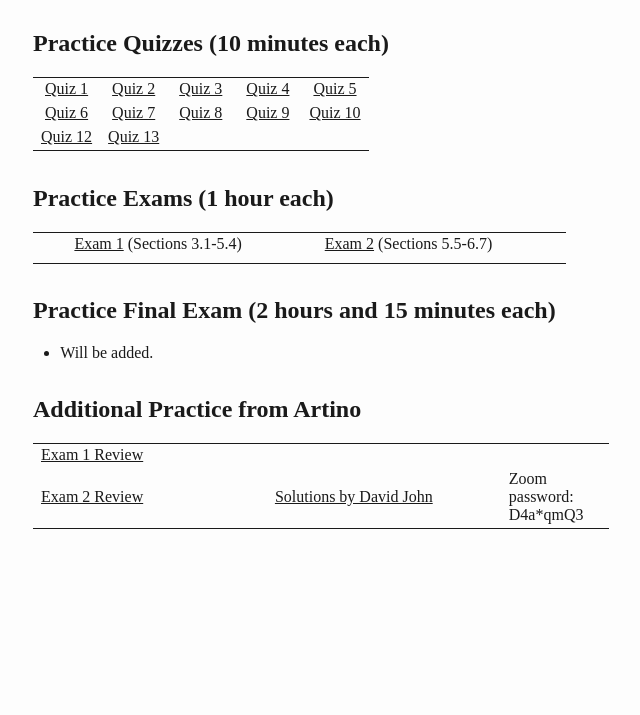
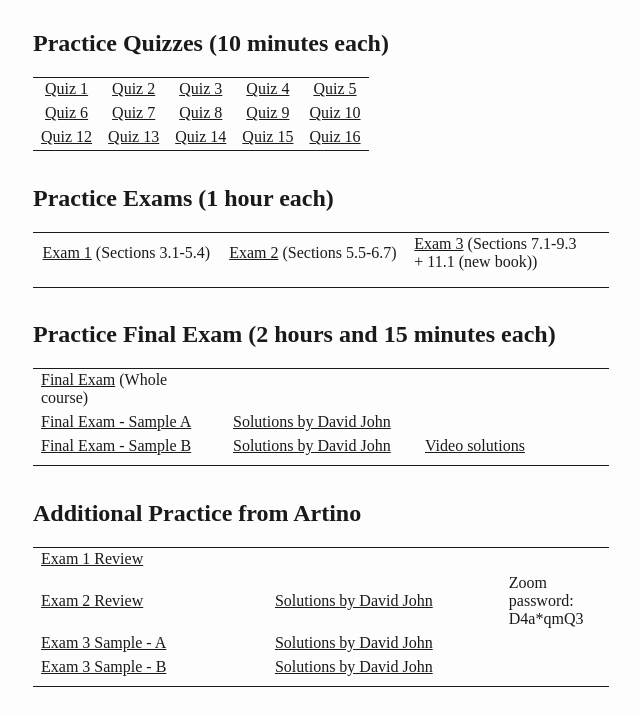
Before and after one commit to mutasimm/math19501, a plain HTML site: page contents/contents_page.html in a window 1280 px wide. Shown: the part 135-850 px from the top of the page, without its empty margins (319-959 px from the left). Before the commit the page ends 800 px from the top, so only its background shows below. Drawn offline with Linux system fonts and the light colour scheme.

Commit message:
Update contents_page.html

```diff
--- a/contents/contents_page.html
+++ b/contents/contents_page.html
@@ -222,19 +222,25 @@ href="https://mutasimm.github.io/math19501/contents/quiz-12.pdf">Quiz
 <td style="text-align: center;"><a
 href="https://mutasimm.github.io/math19501/contents/quiz-13.pdf">Quiz
 13</a></td>
-<td style="text-align: center;"></td>
-<td style="text-align: center;"></td>
-<td style="text-align: center;"></td>
+<td style="text-align: center;"><a
+href="https://mutasimm.github.io/math19501/contents/quiz-14.pdf">Quiz
+14</a></td>
+<td style="text-align: center;"><a
+href="https://mutasimm.github.io/math19501/contents/quiz-15.pdf">Quiz
+15</a></td>
+<td style="text-align: center;"><a
+href="https://mutasimm.github.io/math19501/contents/quiz-16.pdf">Quiz
+16</a></td>
 </tr>
 </tbody>
 </table>
 <h2 id="practice-exams-1-hour-each">Practice Exams (1 hour each)</h2>
 <table>
 <colgroup>
-<col style="width: 46%" />
-<col style="width: 46%" />
-<col style="width: 3%" />
-<col style="width: 3%" />
+<col style="width: 32%" />
+<col style="width: 32%" />
+<col style="width: 32%" />
+<col style="width: 2%" />
 </colgroup>
 <tbody>
 <tr>
@@ -244,6 +250,14 @@ href="https://mutasimm.github.io/math19501/contents/exam-1.pdf">Exam
 <td style="text-align: center;"><a
 href="https://mutasimm.github.io/math19501/contents/exam-2.pdf">Exam
 2</a> (Sections 5.5-6.7)</td>
+<td><a
+href="https://mutasimm.github.io/math19501/contents/exam-3.pdf">Exam
+3</a> (Sections 7.1-9.3 + 11.1 (new book))</td>
+<td></td>
+</tr>
+<tr>
+<td style="text-align: center;"></td>
+<td style="text-align: center;"></td>
 <td></td>
 <td></td>
 </tr>
@@ -257,9 +271,47 @@ href="https://mutasimm.github.io/math19501/contents/exam-2.pdf">Exam
 </table>
 <h2 id="practice-final-exam-2-hours-and-15-minutes-each">Practice Final
 Exam (2 hours and 15 minutes each)</h2>
-<ul>
-<li>Will be added.</li>
-</ul>
+<table>
+<colgroup>
+<col style="width: 33%" />
+<col style="width: 33%" />
+<col style="width: 33%" />
+</colgroup>
+<tbody>
+<tr>
+<td style="text-align: left;"><a
+href="https://mutasimm.github.io/math19501/contents/exam-final.pdf">Final
+Exam</a> (Whole course)</td>
+<td style="text-align: left;"></td>
+<td></td>
+</tr>
+<tr>
+<td style="text-align: left;"><a
+href="https://drive.google.com/file/d/17g9Q_ohm7bcDuFUUcdNoEw0_CJIU2oHk/view">Final
+Exam - Sample A</a></td>
+<td style="text-align: left;"><a
+href="https://drive.google.com/file/d/1S9wvbwHzqGqBVlj4gnvkB7d-mSZZVHqU/view">Solutions
+by David John</a></td>
+<td></td>
+</tr>
+<tr>
+<td style="text-align: left;"><a
+href="https://drive.google.com/file/d/1QMGxf3vDR9TOVjbIgGrLPzqaNljrvYTx/view">Final
+Exam - Sample B</a></td>
+<td style="text-align: left;"><a
+href="https://drive.google.com/file/d/1uA3bWhPx_1jD4DCCf0ExIUwfTQ_dbk6F/view">Solutions
+by David John</a></td>
+<td><a
+href="https://drive.google.com/file/d/1gU1NEZ_CnMw03a6J065PHwQ4DSildBHy/view">Video
+solutions</a></td>
+</tr>
+<tr>
+<td style="text-align: left;"></td>
+<td style="text-align: left;"></td>
+<td></td>
+</tr>
+</tbody>
+</table>
 <h2 id="additional-practice-from-artino">Additional Practice from
 Artino</h2>
 <table>
@@ -288,6 +340,32 @@ by David John</a></td>
 <td style="text-align: left;">Zoom password: D4a*qmQ3</td>
 <td></td>
 </tr>
+<tr>
+<td style="text-align: left;"><a
+href="https://drive.google.com/file/d/1k8NsoO0DP3dyhl_Qn3huhgJ4HjCaQVlE/view">Exam
+3 Sample - A</a></td>
+<td style="text-align: left;"><a
+href="https://drive.google.com/file/d/1S9wvbwHzqGqBVlj4gnvkB7d-mSZZVHqU/view">Solutions
+by David John</a></td>
+<td style="text-align: left;"></td>
+<td></td>
+</tr>
+<tr>
+<td style="text-align: left;"><a
+href="https://drive.google.com/file/d/1O_6v1Z6CeIeJDb_vOAFOXkxJU4wiH9nk/view">Exam
+3 Sample - B</a></td>
+<td style="text-align: left;"><a
+href="https://drive.google.com/file/d/1W4u8D7Xx-lw4-hKKvuqSmnbgSDLIBr3_/view">Solutions
+by David John</a></td>
+<td style="text-align: left;"></td>
+<td></td>
+</tr>
+<tr>
+<td style="text-align: left;"></td>
+<td style="text-align: left;"></td>
+<td style="text-align: left;"></td>
+<td></td>
+</tr>
 </tbody>
 </table>
 </body>
```
